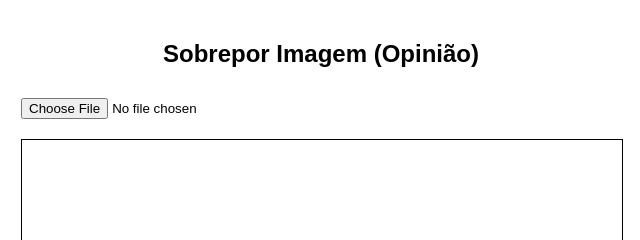
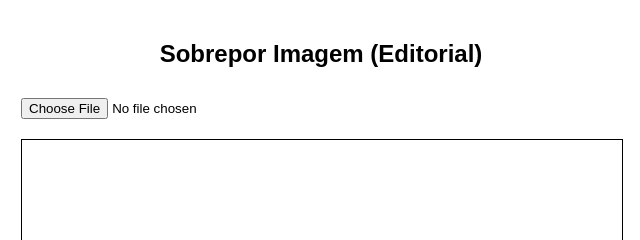
Before and after one commit to desenvolvedorwebV/Editorial, a plain HTML site: page index.html in a window 1280 px wide. Shown: the top 240 px of the page, 319-959 px from the left. Drawn offline with Linux system fonts and the light colour scheme.

Commit message:
Update index.html

```diff
--- a/index.html
+++ b/index.html
@@ -55,7 +55,7 @@
 <body>
 
   <div class="container">
-    <h2>Sobrepor Imagem (Opinião)</h2>
+    <h2>Sobrepor Imagem (Editorial)</h2>
     <input type="file" id="upload" accept="image/*">
     <canvas id="canvas"></canvas>
     <button id="download" style="display:none;">📥 Baixar Imagem</button>
```
